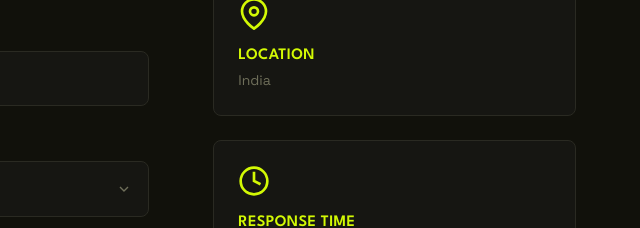
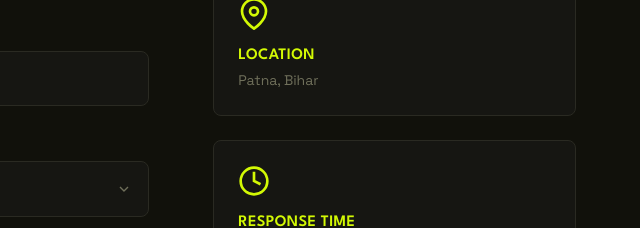
Before and after one commit to YuvrajS01/rayavriti-website, a plain HTML site: page contact.html in a window 1280 px wide. Shown: the part 572-800 px from the top of the page, 640-1280 px from the left. Drawn offline with Linux system fonts and the light colour scheme.

Commit message:
fixed location

```diff
--- a/contact.html
+++ b/contact.html
@@ -122,7 +122,7 @@
                             <circle cx="12" cy="10" r="3" />
                         </svg>
                         <h3 class="contact__info-title">Location</h3>
-                        <p class="contact__info-text">India</p>
+                        <p class="contact__info-text">Patna, Bihar</p>
                     </div>
 
                     <div class="contact__info-card">
```
